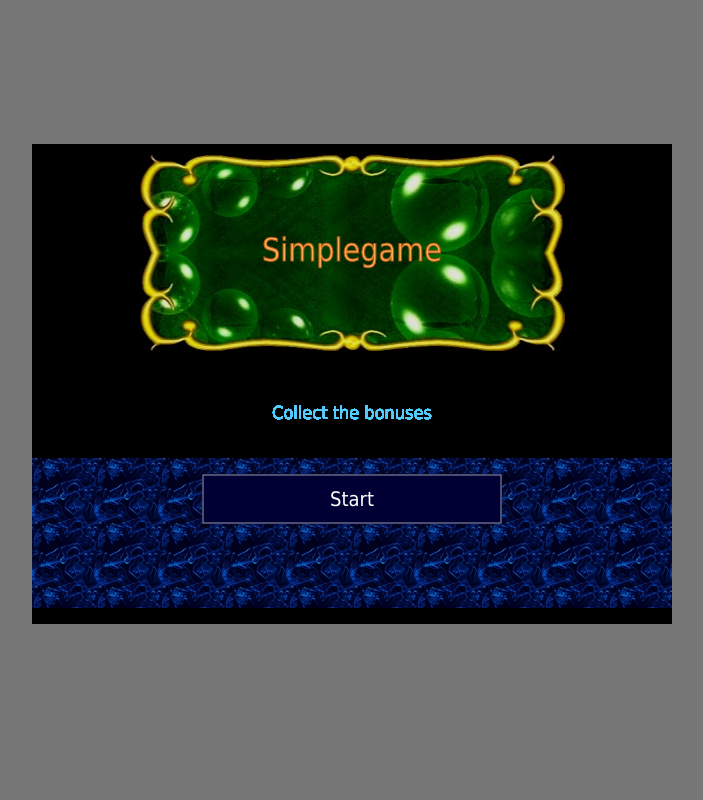
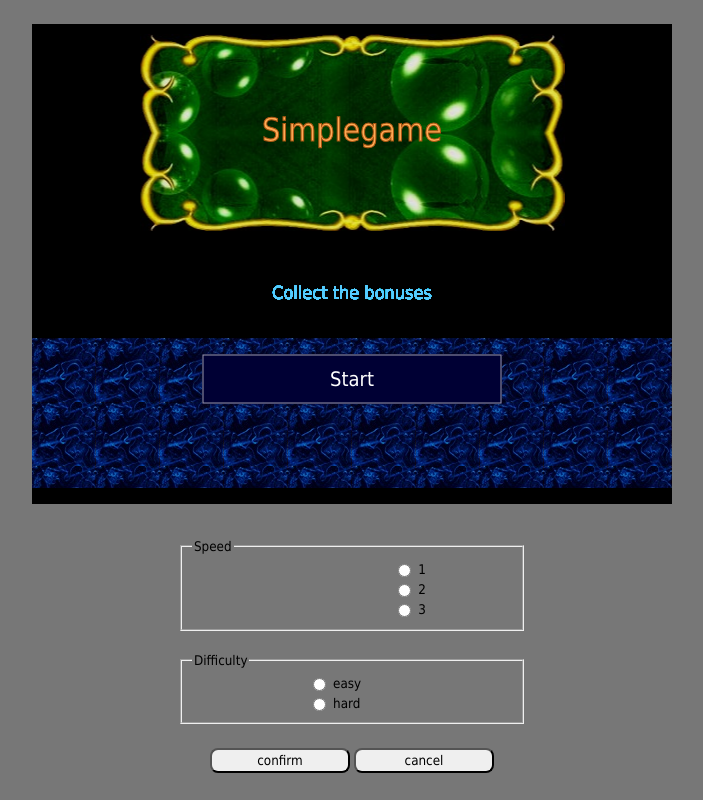
Before and after one commit to slavomil/game, a plain HTML site: page index.html in a window 1280 px wide. Shown: the whole page, without its empty margins (288-991 px from the left). Drawn offline with Linux system fonts and the light colour scheme.

Commit message:
Update index.html

```diff
--- a/index.html
+++ b/index.html
@@ -25,6 +25,45 @@
 <TD ID="clevel" ALIGN="right"></TD>
 </TR>
 
+<DIV ID="cpanel" CLASS="csspanel">
+<TABLE>
+<TR><TD>
+
+<FIELDSET CLASS="cssfield" STYLE="width:320px">
+<LEGEND>Speed</LEGEND>
+<TABLE CLASS="cssfield" STYLE="width:320px">
+<TR><TD ALIGN="right"><INPUT TYPE="radio" ID="vel0" NAME="vel" VALUE="0" /></TD><TD ALIGN="left" onclick="change('vel0')">1</TD></TR>
+<TR><TD ALIGN="right"><INPUT TYPE="radio" ID="vel1" NAME="vel" VALUE="1" /></TD><TD ALIGN="left" onclick="change('vel1')">2</TD></TR>
+<TR><TD ALIGN="right"><INPUT TYPE="radio" ID="vel2" NAME="vel" VALUE="2" /></TD><TD ALIGN="left" onclick="change('vel2')">3</TD></TR>
+</TABLE>
+</FIELDSET>
+
+</TD></TR>
+
+<TR><TD>
+<BR />
+
+<FIELDSET CLASS="cssfield" STYLE="width:320px">
+<LEGEND>Difficulty</LEGEND>
+<TABLE CLASS="cssfield" STYLE="width:320px">
+<TR><TD ALIGN="right"><INPUT TYPE="radio" ID="hard1" NAME="hrd" VALUE="0" /></TD><TD ALIGN="left" onclick="change('hard1')">easy</TD></TR>
+<TR><TD ALIGN="right"><INPUT TYPE="radio" ID="hard2" NAME="hrd" VALUE="1" /></TD><TD ALIGN="left" onclick="change('hard2')">hard</TD></TR>
+</TABLE>
+</FIELDSET>
+
+</TD></TR>
+</TABLE>
+<BR />
+
+<TABLE STYLE="width:100%">
+<TR>
+<TD ALIGN="right"><BUTTON ID="configOK" CLASS="cssops" onclick="config_good()">confirm</BUTTON></TD>
+<TD ALIGN="left"><BUTTON ID="configNO" CLASS="cssops" onclick="config_cancel()">cancel</BUTTON></TD>
+</TR>
+</TABLE>
+
+</DIV>
+
 <IMG ID="user" SRC="image/user.png" STYLE="position:absolute;left:0px;top:0px;visibility:hidden" />
 <IMG ID="aliens" SRC="image/aliens.png" STYLE="position:absolute;left:0px;top:0px;visibility:hidden" />
 <IMG ID="floor" SRC="image/floor.jpg" STYLE="position:absolute;left:0px;top:0px;visibility:hidden" />
```
